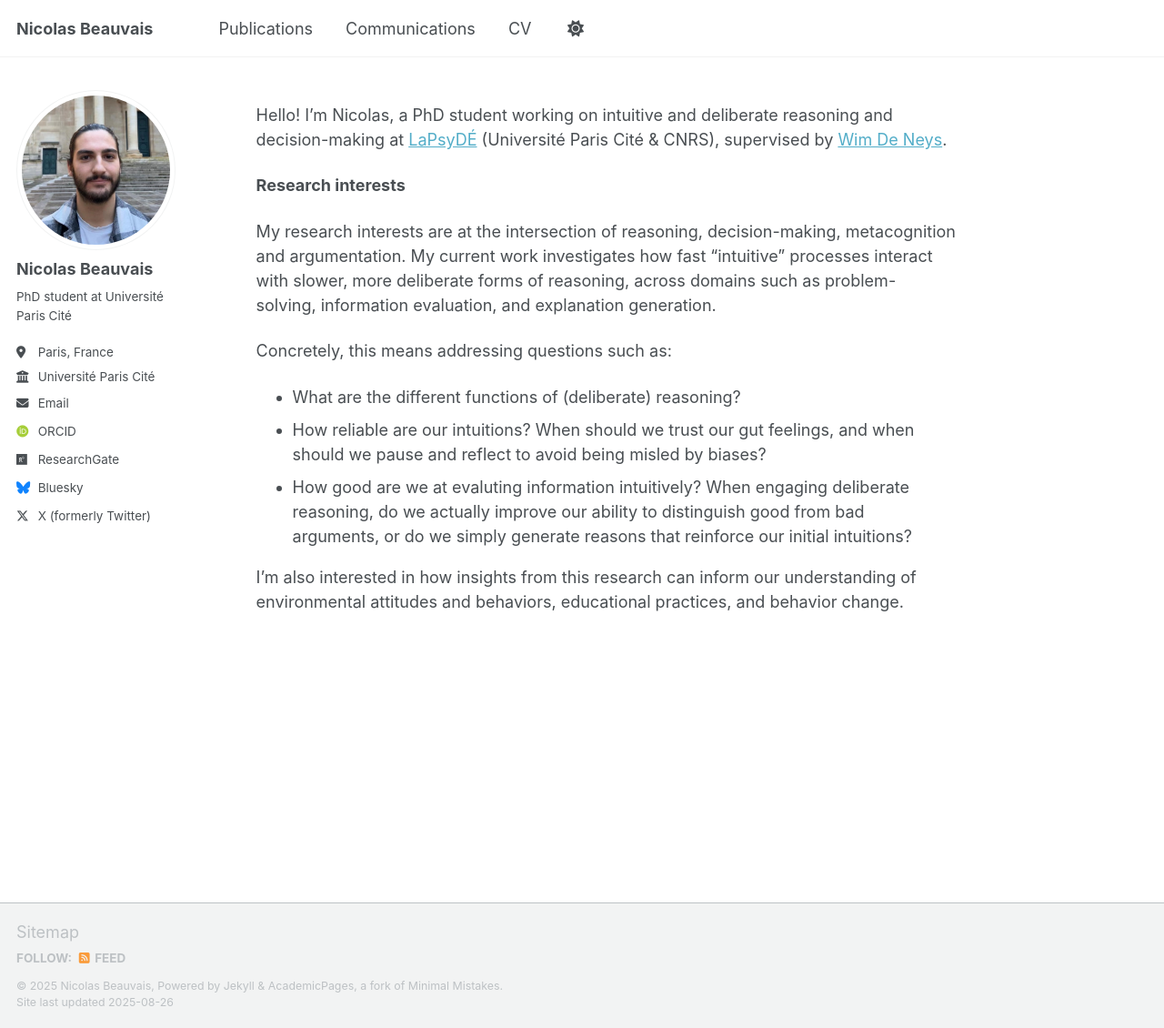
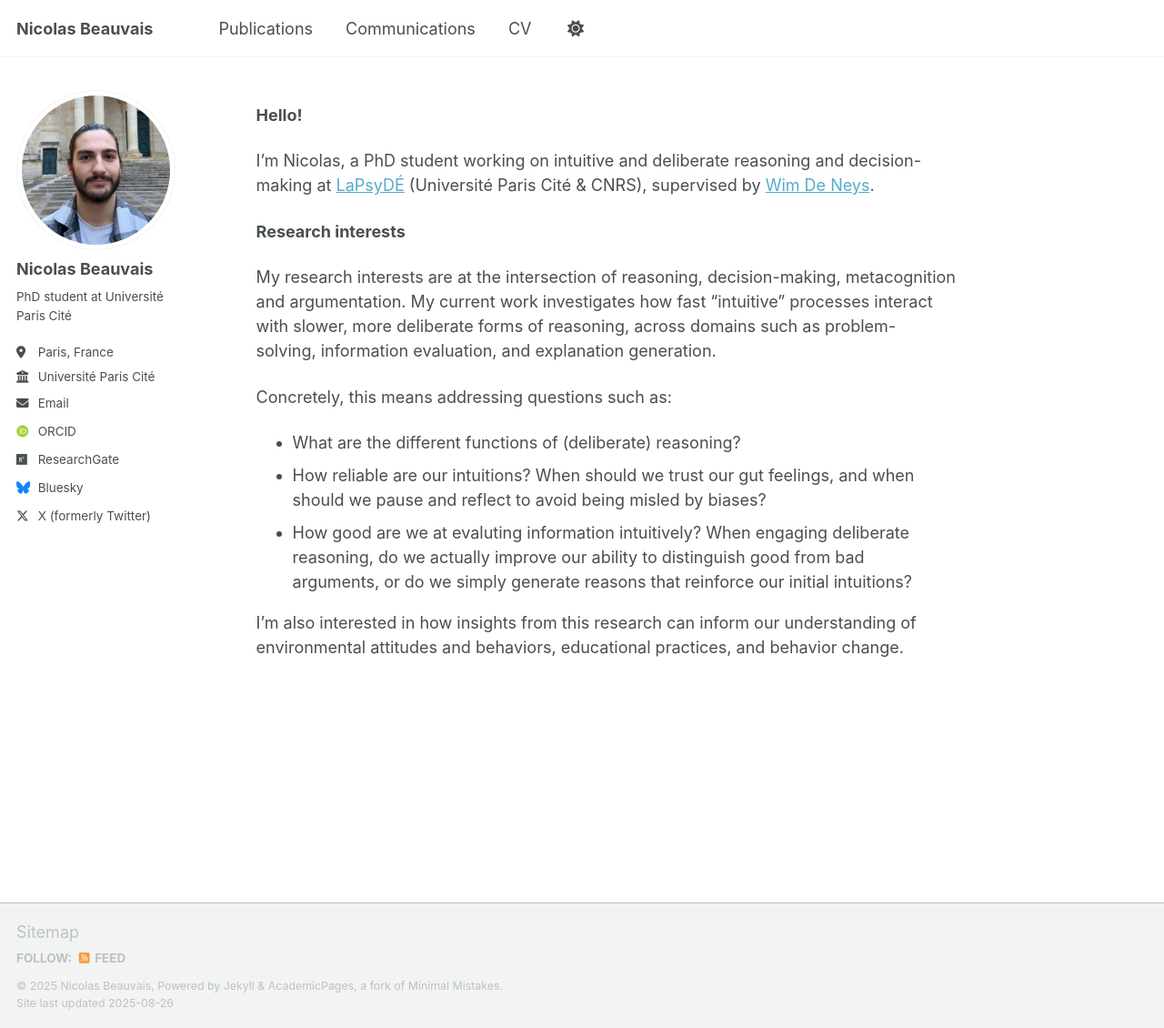
Before and after one commit to nbeauvais/nbeauvais.github.io, a Jekyll site: the page built from _pages/about.md, in a window 1280 px wide and 1130 px high. Shown: the whole window at 91% size. Built offline with Jekyll 4.4.1, drawn with Linux system fonts in a browser that asks for light colours; some web fonts are replaced; a script that is not in the unit is left out.

```diff
--- a/_pages/about.md
+++ b/_pages/about.md
@@ -7,7 +7,10 @@ redirect_from:
   - /about.html
 ---
 
-Hello! I'm Nicolas, a PhD student working on intuitive and deliberate reasoning and decision-making at [LaPsyDÉ](https://www.lapsyde.com/home) (Université Paris Cité & CNRS), supervised by [Wim De Neys](https://www.wdeneys.org/).
+**Hello!**
+
+I'm Nicolas, a PhD student working on intuitive and deliberate reasoning and decision-making at [LaPsyDÉ](https://www.lapsyde.com/home) (Université Paris Cité & CNRS), supervised by [Wim De Neys](https://www.wdeneys.org/).
+
 
 **Research interests**
 
```
